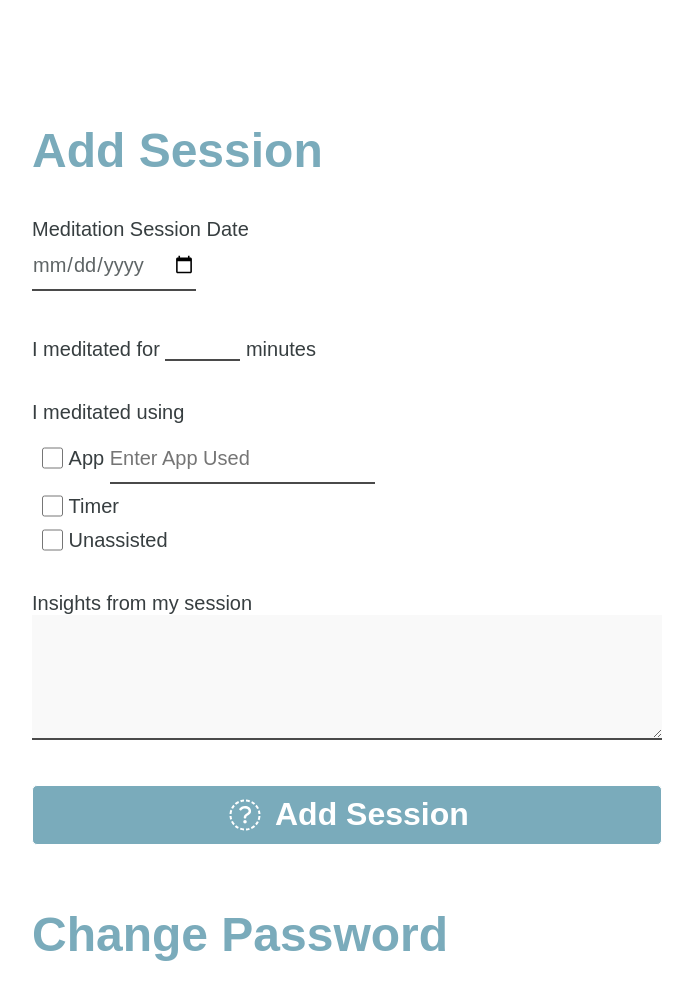
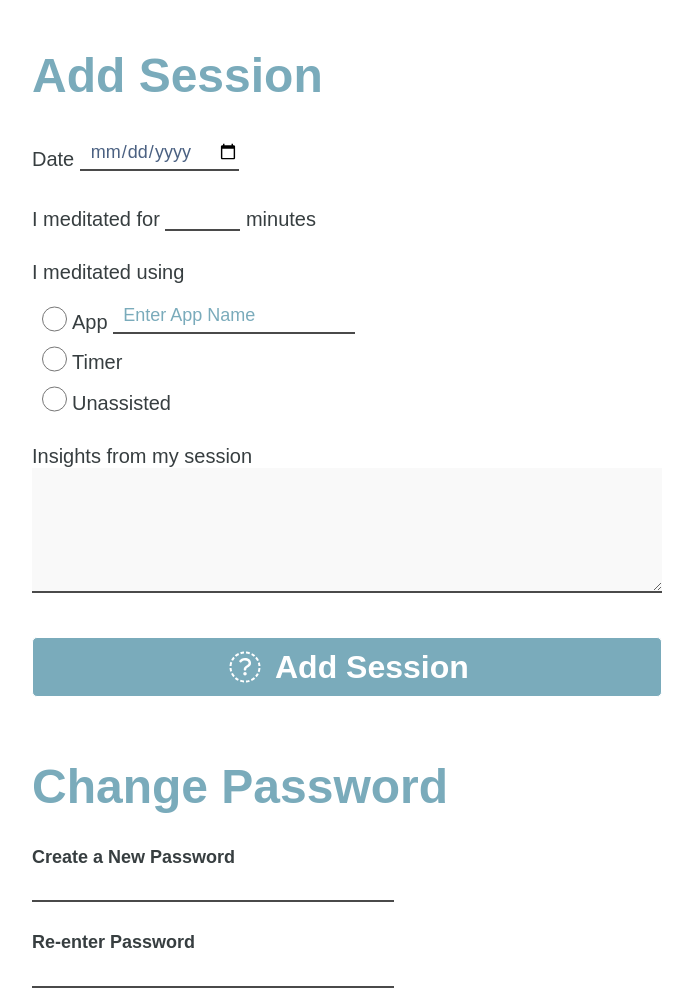
Before and after one commit to jes-a/meditation-app-fullstack-capstone, a website: page public/index.html in a window 1280 px wide. Shown: the part 1580-2571 px from the top of the page, without its empty margins (40-733 px from the left). Drawn offline with nearby package versions, Linux system fonts and the light colour scheme; a web font is replaced by a local one.

Commit message:
Change App-type input to radio, update styles

```diff
--- a/public/css/style.css
+++ b/public/css/style.css
@@ -167,17 +167,20 @@ label {
     color: #373E40;
     text-align: left;
     display: block;
-    margin-top: 40px;
+    margin-top: 30px;
 }
 
 input {
-    height: 50px;
+    height: 35px;
     border-bottom: 2px solid #4A4A4A;
     font-family: 'aglet-slab', sans-serif;
     font-style: normal;
     font-weight: 400;
-    color: #5F6566;
-    font-size: 1.25rem;
+    color: #4B6182;
+    font-size: 1.125rem;
+    vertical-align: bottom;
+    padding-left: 10px;
+
 }
 
 textarea {
@@ -187,16 +190,33 @@ textarea {
     font-family: 'aglet-slab', sans-serif;
     font-style: normal;
     font-weight: 400;
-    color: #5F6566;
+    color: #4B6182;
     font-size: 1.125rem;
     background: rgba(216,216,216,0.15);
-    padding-top: 10px;
+    padding: 10px;
+}
+
+input::placeholder {
+    color: #7AABBB;
+}
+
+::-webkit-input-placeholder { /* Chrome/Opera/Safari */
+  color: #7AABBB;
+}
+::-moz-placeholder { /* Firefox 19+ */
+  color: #7AABBB;
+}
+:-ms-input-placeholder { /* IE 10+ */
+  color: #7AABBB;
+}
+:-moz-placeholder { /* Firefox 18- */
+  color: #7AABBB;
 }
 
 .checkboxes {
     margin: 10px;
     color: #5F6566;
-    font-size: 1.25rem;
+    font-size: 1.125rem;
 }
 
 .checkboxes label {
@@ -204,9 +224,9 @@ textarea {
     margin-top: 0;
 }
 
-input[type="checkbox"] {
-    width: 21px;
-    height: 24px;
+input[type="radio"] {
+    width: 25px;
+    height: 30px;
     padding: 0;
     margin-top: 10px;
     vertical-align: sub;
@@ -379,7 +399,6 @@ nav {
     width: 75px;
     height: 30px;
     text-align: center;
-    vertical-align: bottom;
 }
 
 .session-form button {
--- a/public/index.html
+++ b/public/index.html
@@ -125,8 +125,8 @@
             <h1>Add Session</h1>
             <form role="form" id="add-session-form" class="session-form">
             <div>
-                <label for="date-select">Meditation Session Date</label>
-                <input type="date" id="date-select" name="session-date" />
+                <label for="date-select">Date
+                <input type="date" id="date-select" name="session-date" /></label>
             </div>
                 <label for="session-min">
                     I meditated for <input type="number" id="session-time" name="session-min" class="session-time-input" /> minutes
@@ -135,16 +135,16 @@
                     <div class="type-checkbox">
                         <ul id="session-type" name="session-type" class="checkboxes">
                             <li>
-                                <input type="checkbox" id="app-used" value="app-used" />
+                                <input type="radio" name="session-type" id="app-used" value="" />
                                 <label for="app-type">App
-                                    <input type="text" name="app-name" id="app-type" class="checkbox" placeholder="Enter App Used" /></label>
+                                    <input type="text" name="app-name" id="app-type" class="checkbox" placeholder="Enter App Name" /></label>
                             </li>
                             <li>
-                                <input type="checkbox" id="timer" value="Timer" name="timer">
+                                <input type="radio" name="session-type" id="timer" value="Timer" />
                                 <label for="time" class="checkbox">Timer</label>
                             </li>
                             <li>
-                                <input type="checkbox" id="unassisted" value="Unassisted" name="unassisted">
+                                <input type="radio" name="session-type" id="unassisted" value="Unassisted" />
                                 <label for="unassisted" class="checkbox">Unassisted</label>
                             </li>
                         </ul>
```
